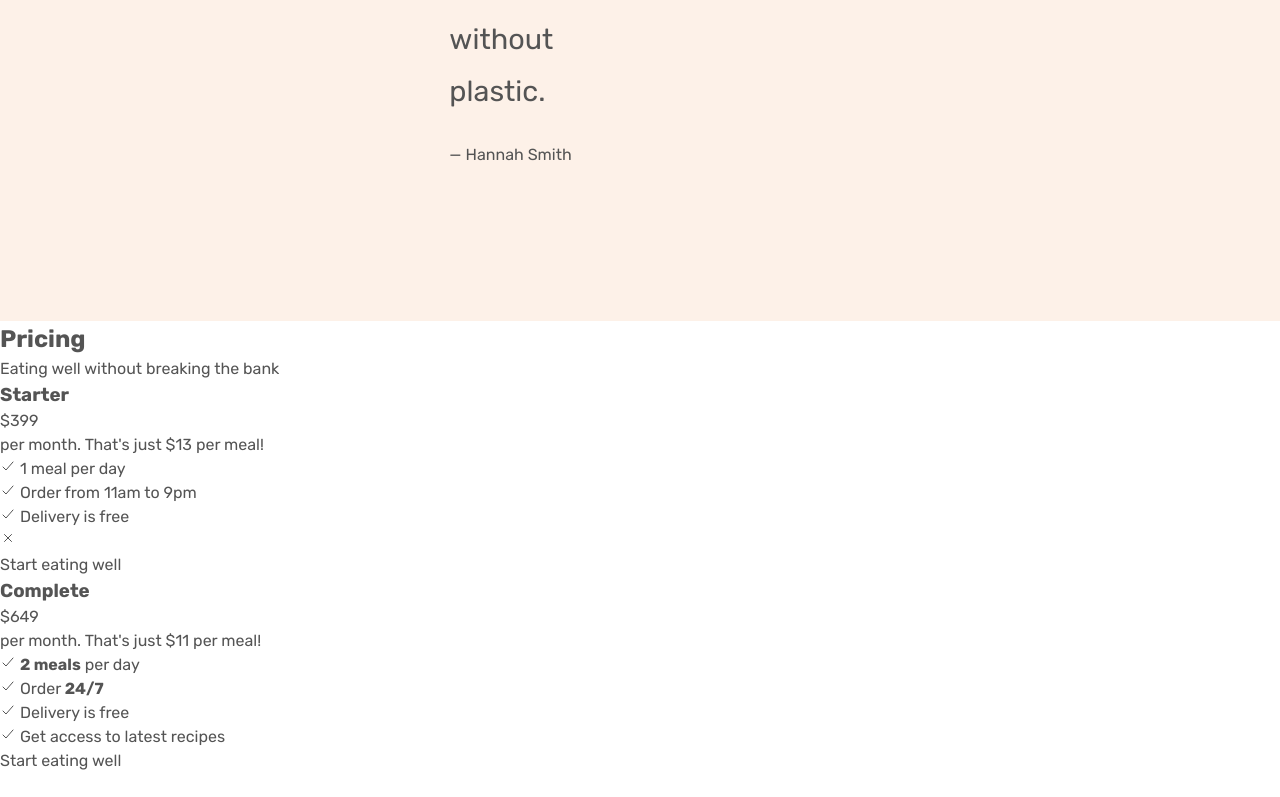
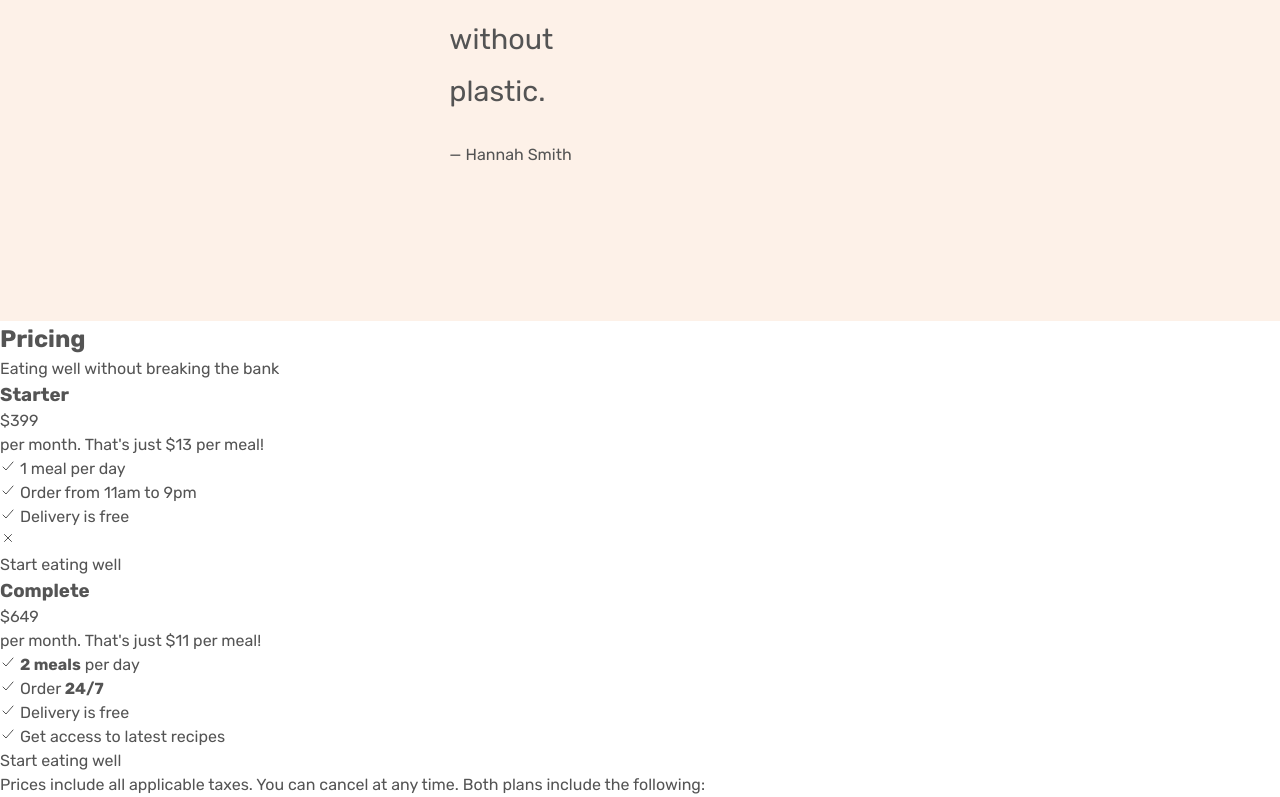
Before and after one commit to V-Carames/Omnifood, a website built with Vite: page index.html in a window 1280 px wide. Shown: the part 9014-9811 px from the top of the page. Before the commit the page ends 9787 px from the top, so only its background shows below. Built offline with nearby package versions, Linux system fonts and the light colour scheme.

Commit message:
Pricing Section: Disclaimer Added

```diff
--- a/index.html
+++ b/index.html
@@ -630,6 +630,11 @@
               </div>
             </div>
           </div>
+
+          <div class="pricing-section__disclaimer">
+            Prices include all applicable taxes. You can cancel at any time.
+            Both plans include the following:
+          </div>
         </div>
       </section>
     </main>
```
